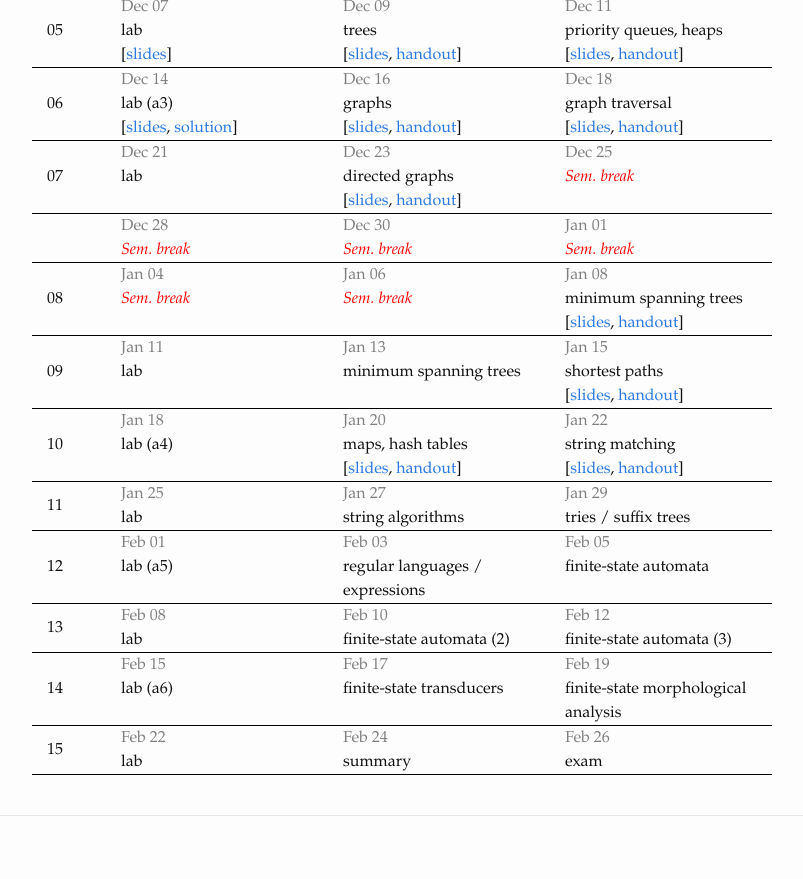
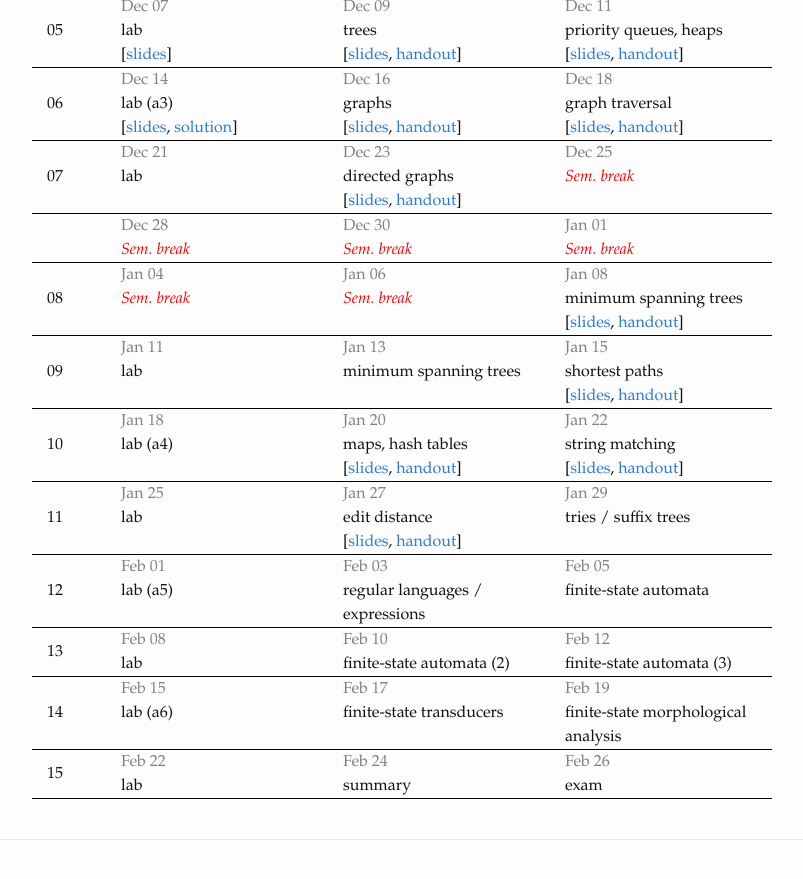
Before and after one commit to dsacl3-2020/dsacl3-2020.github.io, a Jekyll site: the page built from lectures.md, in a window 1280 px wide and 900 px high, scrolled down 650 px. Shown: the top 879 px of the window, without its empty margins (238-1041 px from the left). Built offline with Jekyll 4.4.1, drawn with Linux system fonts in a browser that asks for light colours.

Commit message:
Update slides.

```diff
--- a/_data/schedule.yml
+++ b/_data/schedule.yml
@@ -151,7 +151,10 @@
     Jan 25:
       topic: lab
     Jan 27:
-      topic: string algorithms
+      topic: edit distance
+      links:
+        slides: slides/edit-distance.pdf
+        handout: slides/edit-distance-handout.pdf
     Jan 29:
       topic: tries / suffix trees
 - week: "12"
```
Also changed, not shown: 14 other files.
